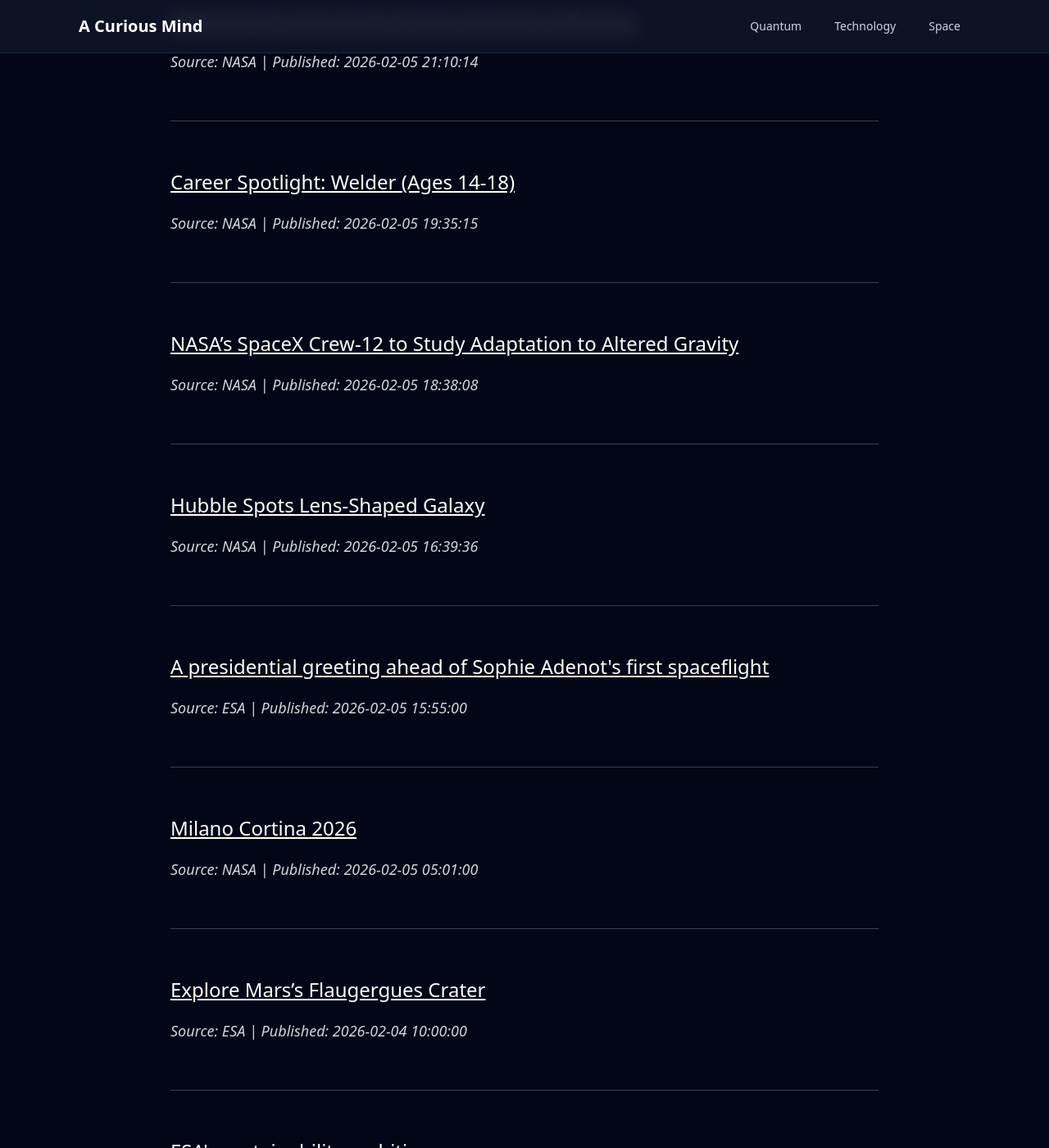
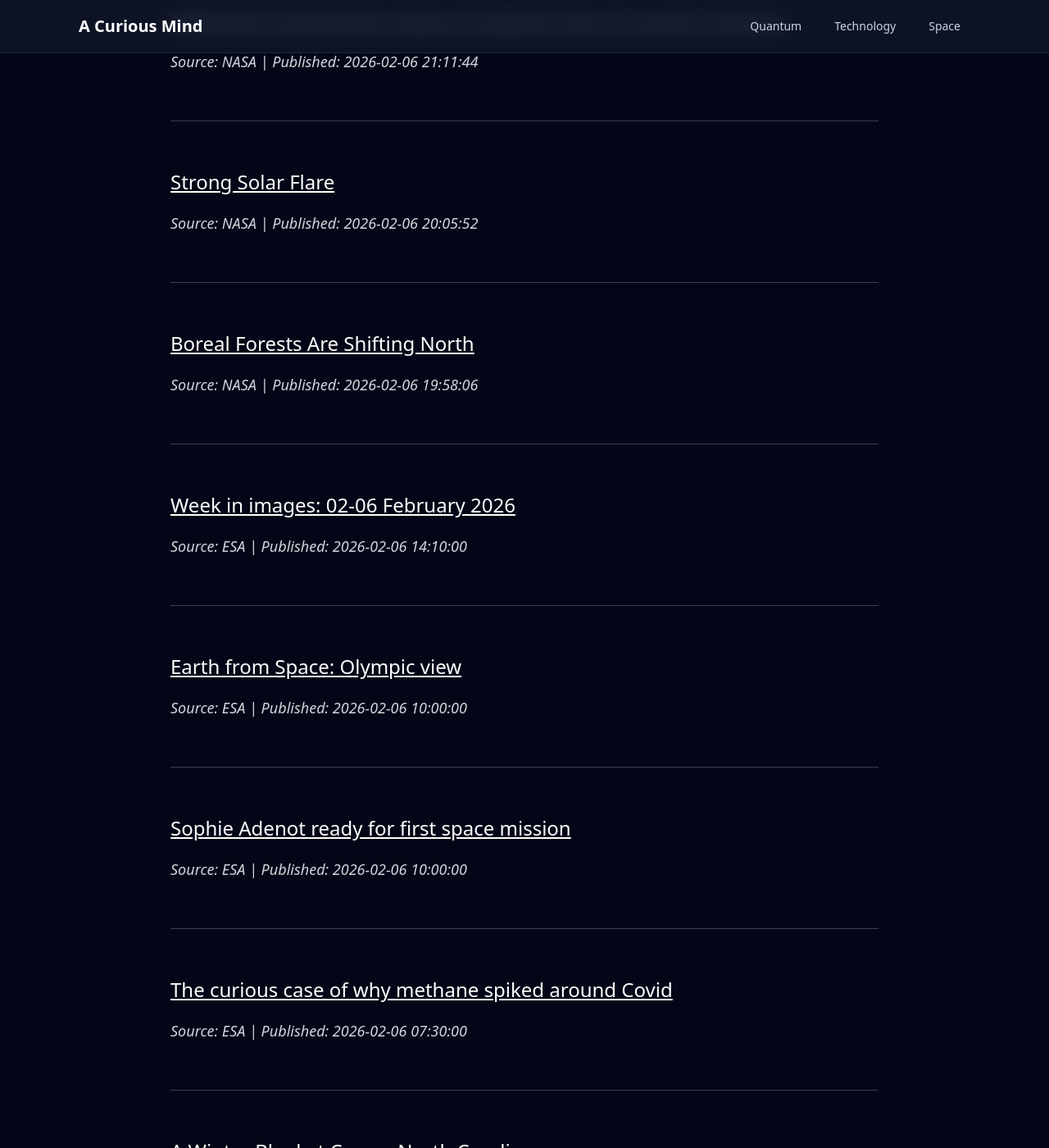
Before and after one commit to onehl7/onehl7.github.io, a Jekyll site: the page built from _posts/2025-11-22-space-updates.md, in a window 1280 px wide and 1400 px high, scrolled down 351 px. Shown: the whole window at 82% size. Built offline with Jekyll 4.4.1, drawn with Linux system fonts in a browser that asks for light colours; nearby versions of some CDN libraries; some of the changed text lies outside the part shown.

Commit message:
Update space news data

```diff
--- a/_data/space_news.json
+++ b/_data/space_news.json
@@ -1,57 +1,57 @@
 [
+  {
+    "source": "NASA",
+    "title": "NASA Sets Coverage for Agency\u2019s SpaceX Crew-12 Launch, Docking",
+    "link": "https://www.nasa.gov/news-release/nasa-sets-coverage-for-agencys-spacex-crew-12-launch-docking/",
+    "published": "2026-02-06 21:11:44"
+  },
+  {
+    "source": "NASA",
+    "title": "Strong Solar Flare",
+    "link": "https://www.nasa.gov/image-article/strong-solar-flare/",
+    "published": "2026-02-06 20:05:52"
+  },
+  {
+    "source": "NASA",
+    "title": "Boreal Forests Are Shifting North",
+    "link": "https://science.nasa.gov/missions/landsat/boreal-forests-are-shifting-north/",
+    "published": "2026-02-06 19:58:06"
+  },
+  {
+    "source": "ESA",
+    "title": "Week in images: 02-06 February 2026",
+    "link": "https://www.esa.int/About_Us/Week_in_images/Week_in_images_02-06_February_2026",
+    "published": "2026-02-06 14:10:00"
+  },
+  {
+    "source": "ESA",
+    "title": "Earth from Space: Olympic view",
+    "link": "https://www.esa.int/ESA_Multimedia/Images/2026/02/Earth_from_Space_Olympic_view",
+    "published": "2026-02-06 10:00:00"
+  },
+  {
+    "source": "ESA",
+    "title": "Sophie Adenot ready for first space mission",
+    "link": "https://www.esa.int/ESA_Multimedia/Videos/2026/02/Sophie_Adenot_ready_for_first_space_mission",
+    "published": "2026-02-06 10:00:00"
+  },
+  {
+    "source": "ESA",
+    "title": "The curious case of why methane spiked around Covid",
+    "link": "https://www.esa.int/Applications/Observing_the_Earth/FutureEO/Space_for_our_climate/The_curious_case_of_why_methane_spiked_around_Covid",
+    "published": "2026-02-06 07:30:00"
+  },
+  {
+    "source": "NASA",
+    "title": "A Winter Blanket Covers North Carolina",
+    "link": "https://science.nasa.gov/earth/earth-observatory/a-winter-blanket-covers-north-carolina/",
+    "published": "2026-02-06 05:00:00"
+  },
   {
     "source": "NASA",
     "title": "NASA Selects Two Earth System Explorers Missions",
     "link": "https://www.nasa.gov/news-release/nasa-selects-two-earth-system-explorers-missions/",
     "published": "2026-02-05 21:10:14"
-  },
-  {
-    "source": "NASA",
-    "title": "Career Spotlight: Welder (Ages 14-18)",
-    "link": "https://www.nasa.gov/learning-resources/career-spotlight-welder-ages-14-18/",
-    "published": "2026-02-05 19:35:15"
-  },
-  {
-    "source": "NASA",
-    "title": "NASA\u2019s SpaceX Crew-12 to Study Adaptation to Altered Gravity",
-    "link": "https://www.nasa.gov/humans-in-space/nasas-spacex-crew-12-to-study-adaptation-to-altered-gravity/",
-    "published": "2026-02-05 18:38:08"
-  },
-  {
-    "source": "NASA",
-    "title": "Hubble Spots Lens-Shaped Galaxy",
-    "link": "https://www.nasa.gov/image-article/hubble-spots-lens-shaped-galaxy/",
-    "published": "2026-02-05 16:39:36"
-  },
-  {
-    "source": "ESA",
-    "title": "A presidential greeting ahead of Sophie Adenot's first spaceflight",
-    "link": "https://www.esa.int/About_Us/Corporate_news/A_presidential_greeting_ahead_of_Sophie_Adenot_s_first_spaceflight",
-    "published": "2026-02-05 15:55:00"
-  },
-  {
-    "source": "NASA",
-    "title": "Milano Cortina 2026",
-    "link": "https://science.nasa.gov/earth/earth-observatory/milano-cortina-2026/",
-    "published": "2026-02-05 05:01:00"
-  },
-  {
-    "source": "ESA",
-    "title": "Explore Mars\u2019s Flaugergues Crater",
-    "link": "https://www.esa.int/Science_Exploration/Space_Science/Mars_Express/Explore_Mars_s_Flaugergues_Crater",
-    "published": "2026-02-04 10:00:00"
-  },
-  {
-    "source": "ESA",
-    "title": "ESA's sustainability ambition",
-    "link": "https://www.esa.int/ESA_Multimedia/Videos/2026/01/ESA_s_sustainability_ambition",
-    "published": "2026-02-03 15:00:00"
-  },
-  {
-    "source": "ESA",
-    "title": "Moving satellites to meet a plane for rare reentry data",
-    "link": "https://www.esa.int/Space_Safety/Space_Debris/Moving_satellites_to_meet_a_plane_for_rare_reentry_data",
-    "published": "2026-02-02 16:12:00"
   },
   {
     "source": "ESA",
```
